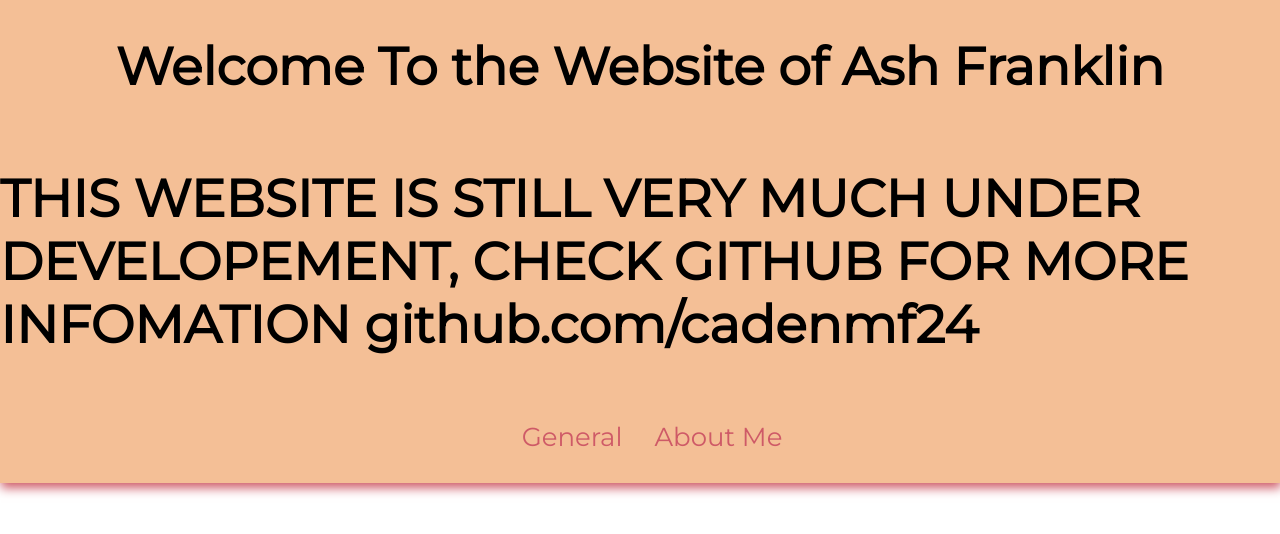
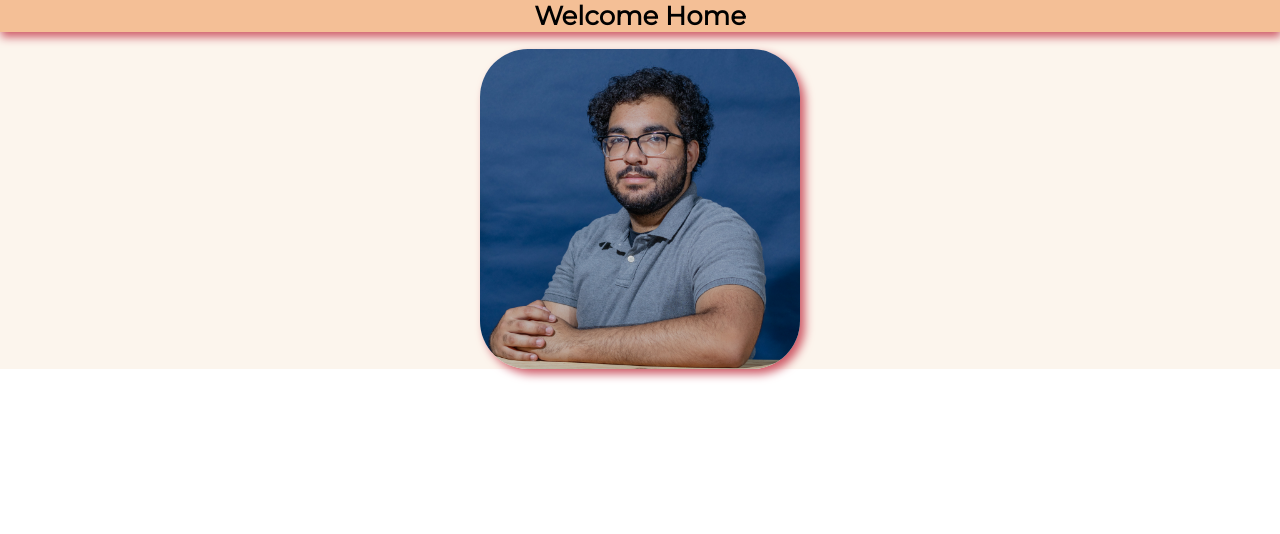
Before and after one commit to Cadenmf24/Ashwashere-Website-, a React (Create React App) app in the folder websitetest/: page / in a window 1280 px wide. Shown: the top 534 px of the page. Built offline with nearby package versions, Linux system fonts and the light colour scheme.

Commit message:
spend 2 hours on implementing one thing

```diff
--- a/websitetest/package.json
+++ b/websitetest/package.json
@@ -10,7 +10,6 @@
     "react": "^18.2.0",
     "react-dom": "^18.2.0",
     "react-icons": "^4.11.0",
-    "react-router-dom": "^6.18.0",
     "react-scripts": "5.0.1",
     "styled-components": "^6.1.1",
     "web-vitals": "^2.1.4"
@@ -42,6 +41,7 @@
     ]
   },
   "devDependencies": {
-    "gh-pages": "^6.0.0"
+    "gh-pages": "^6.0.0",
+    "react-router-dom": "^6.19.0"
   }
 }
--- a/websitetest/src/App.css
+++ b/websitetest/src/App.css
@@ -1,6 +1,5 @@
 
 .App {
-  text-align: left;
   background-color: #FCF5ED;
   font-family: 'Montserrat', 'sans-serif';
   color: #000000
@@ -23,13 +22,15 @@
 
 .App-image{
   width: 25%;
-  margin-left: 100px;
-  margin-right: 10px;
+  display: block;
+  margin-left: auto;
+  margin-right: auto;
   margin-bottom: 50px;
   box-shadow: 5px 5px 10px #CE5A67;
-  align-self: right;
+  justify-content: center;
+  align-self: flex-end;
   object-fit:cover;
-  border-radius: 5%;
+  border-radius: 15%;
 }
 
 
@@ -42,6 +43,7 @@
   font-size: calc(10px + 2vmin);
   margin-left: auto;
   margin-right: auto;
+  margin-top: auto;
   box-shadow: 1px 5px 10px #CE5A67;
   color: black
 }
--- a/websitetest/src/App.js
+++ b/websitetest/src/App.js
@@ -1,7 +1,5 @@
 
 import './App.css';
-import Body from './components/Body';
-import Footer from './components/Footer';
 import Header from './components/Header'
 
 
--- a/websitetest/src/components/Body.js
+++ b/websitetest/src/components/Body.js
@@ -1,5 +1,4 @@
 import React from "react";
-import { Column } from "./FooterStyles";
 
 const Body = () => {
     return(
--- a/websitetest/src/components/Header.js
+++ b/websitetest/src/components/Header.js
@@ -1,27 +1,16 @@
 import React from "react";
-import { BrowserRouter as Router, Routes, Route }
-    from 'react-router-dom';
-import General from "../sites/General";
-import Navbar from "./Navbar";
-import Aboutme from "../sites/Aboutme";
+
 
 
 
 const Header = () => {
     return(
         <div className="App-header">
-            <h1> Welcome To the Website of Ash Franklin </h1>
-            <h1>THIS WEBSITE IS STILL VERY MUCH UNDER DEVELOPEMENT, CHECK GITHUB FOR MORE INFOMATION github.com/cadenmf24</h1>
+            {/* <h1> Welcome To the Website of Ash Franklin </h1> */}
+            <h1 style={{textAlign: "center"}}>THIS WEBSITE IS STILL VERY MUCH UNDER DEVELOPEMENT, CHECK GITHUB FOR MORE INFOMATION github.com/cadenmf24</h1>
             <style>
                 @import url('https://fonts.googleapis.com/css2?family=Montserrat&display=swap');
             </style>
-            <Router>
-                <Navbar />
-                <Routes>
-                    <Route exact path ='ashwashere/general' element = {<General />} />
-                    <Route exact path = 'ashwashere/aboutme' element = {<Aboutme />} />
-                </Routes>
-            </Router>
         </div>
     )
 };
--- a/websitetest/src/components/Navbar.js
+++ /dev/null
@@ -1,22 +0,0 @@
-import React from "react";
-import { Nav, NavLink, NavMenu }
-    from "./NavbarElements";
-
-const Navbar = () => {
-    return (
-        <>
-            <Nav>
-                <NavMenu>
-                    <NavLink to="ashwashere/general" activeStyle>
-                        General
-                    </NavLink>
-                    <NavLink to= "ashwashere/aboutme" activeStyle>
-                        About Me
-                    </NavLink>
-                </NavMenu>
-            </Nav>
-        </>
-    );
-};
-
-export default Navbar;
--- a/websitetest/src/components/NavbarElements.js
+++ /dev/null
@@ -1,53 +0,0 @@
-import { FaBars } from "react-icons/fa";
-import { NavLink as Link } from "react-router-dom";
-import styled from "styled-components";
-
-export const Nav = styled.nav`
-  background: #F4BF96;
-  height: 85px;
-  display: flex;
-  justify-content: space-between;
-  padding: 0.2rem calc((100vw - 1000px) / 2);
-  z-index: 12;
-`;
-
-export const NavLink = styled(Link)`
-  color: #CE5A67;
-  display: flex;
-  align-items: center;
-  text-decoration: none;
-  padding: 0 1rem;
-  height: 100%;
-  cursor: pointer;
-  &.active {
-    color: #4d4dff;
-  }
-`;
-
-export const Bars = styled(FaBars)`
-  display: none;
-  color: #F4BF96;
-  @media screen and (max-width: 768px) {
-    display: block;
-    position: absolute;
-    top: 0;
-    right: 0;
-    transform: translate(-100%, 75%);
-    font-size: 1.8rem;
-    cursor: pointer;
-  }
-`;
-
-export const NavMenu = styled.div`
-  display: flex;
-  align-items: center;
-  margin-right: -24px;
-  /* Second Nav */
-  /* margin-right: 24px; */
-  /* Third Nav */
-  /* width: 100vw;
-white-space: nowrap; */
-  @media screen and (max-width: 768px) {
-    display: none;
-  }
-`;
--- a/websitetest/src/index.js
+++ b/websitetest/src/index.js
@@ -3,11 +3,13 @@
 import './index.css';
 import App from './App';
 import reportWebVitals from './reportWebVitals';
+import Aboutme from './sites/Aboutme';
+import Home from './sites/Home';
 
 const root = ReactDOM.createRoot(document.getElementById('root'));
 root.render(
   <React.StrictMode>
-    <App />
+    <Home />
   </React.StrictMode>
 );
 
--- a/websitetest/src/sites/Aboutme.js
+++ b/websitetest/src/sites/Aboutme.js
@@ -1,13 +1,15 @@
 import React from 'react';
 import Body from '../components/Body';
 import Footer from '../components/Footer';
-
+import Header from '../components/Header';
 const Aboutme = () => {
     return (
         <div className="App" >
       <style>
         @import url('https://fonts.googleapis.com/css2?family=Montserrat&display=swap');
       </style>
+
+      <Header />
 
       <Body />
 
--- a/websitetest/src/sites/General.js
+++ b/websitetest/src/sites/General.js
@@ -1,11 +1,19 @@
-import React from 'react';
+import React from "react";
+
 
 const General = () => {
-    return (
-        <div className='App'>
-            <p className = 'App-body'>This is a homepage, there is nothing here yet!</p>
+    return(
+        <div style = {{marginLeft: 30, color: "#000000"}}>
+            <h1> About Me: </h1>
+        <div className = "App-body">
+            <p>
+            Exciting Stuff i've done!
+            </p>
+            <img className = "App-image" src = "https://cdn.discordapp.com/attachments/876921481672654929/1171996841672445962/IMG_4868.jpg?ex=655eb61d&is=654c411d&hm=ac7f18481b59b4eab6fa3622ea51f60ff81b966c6e0dd668ffef8a3e1a397a25&"></img>
         </div>
-    );
+        </div>
+
+    )
 };
 
 export default General;
--- /dev/null
+++ b/websitetest/src/sites/Home.js
@@ -0,0 +1,19 @@
+import React from "react";
+import pic from "../components/Homepic.jpg"
+
+const Home = () => {
+    return (
+        <div className="App">
+            <style>
+                @import url('https://fonts.googleapis.com/css2?family=Montserrat&display=swap');
+            </style>
+
+            <h1 className="App-header"> Welcome Home </h1>
+
+            <img className = "App-image" src = {pic}></img>
+
+        </div>
+    )
+}
+
+export default Home;
```
Also changed, not shown: websitetest/src/components/Homepic.jpg (added), 1 other file (tests, documents, lock files or other folders).
